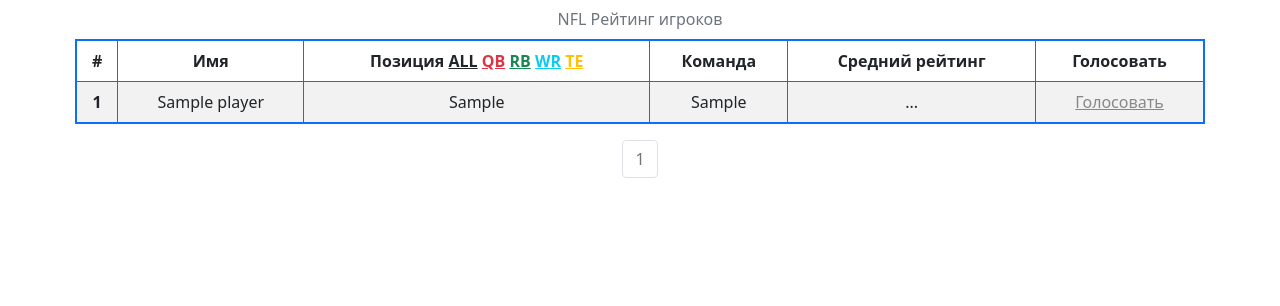
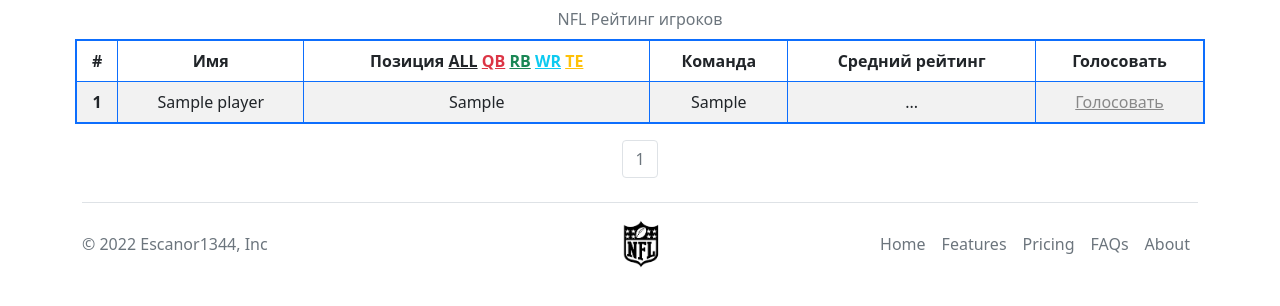
Before and after one commit to Escanor1344/petproject1, a Django app: page / in a window 1280 px wide. Shown: the part 136-442 px from the top of the page. Run offline with Django 4.2, Linux system fonts and the light colour scheme; tables that the repository leaves empty hold one stand-in row (values such as "Sample post"); parts of the project's set-up code (start-up, migrations or seed data) failed here and were passed over; some libraries are stand-ins or nearby versions.

Commit message:
footer, .gitignore added

```diff
--- a/mainapp/templates/base.html
+++ b/mainapp/templates/base.html
@@ -8,7 +8,6 @@
     <meta http-equiv="X-UA-Compatible" content="ie=edge">
     <title>{{ title }}</title>
     <link href="https://cdn.jsdelivr.net/npm/bootstrap@5.0.2/dist/css/bootstrap.min.css" rel="stylesheet" integrity="sha384-EVSTQN3/azprG1Anm3QDgpJLIm9Nao0Yz1ztcQTwFspd3yD65VohhpuuCOmLASjC" crossorigin="anonymous">
-    <link rel="stylesheet" href="https://cdnjs.cloudflare.com/ajax/libs/font-awesome/4.7.0/css/font-awesome.min.css">
     <link rel="stylesheet" href="{% static 'css/styles.css' %}" />
     <script src="https://cdn.jsdelivr.net/npm/bootstrap@5.1.3/dist/js/bootstrap.bundle.min.js" integrity="sha384-ka7Sk0Gln4gmtz2MlQnikT1wXgYsOg+OMhuP+IlRH9sENBO0LRn5q+8nbTov4+1p" crossorigin="anonymous"></script>
     <script src="https://ajax.googleapis.com/ajax/libs/jquery/3.1.0/jquery.min.js"></script>
@@ -18,7 +17,6 @@
         $('[data-bs-toggle="tooltip"]').tooltip ();
       });
     </script>
-
 </head>
 <body>
 <div class="container">
@@ -46,6 +44,20 @@
 </div>
 
 {% block content %}{% endblock %}
-
+<div class="container">
+    <footer class="d-flex flex-wrap justify-content-between align-items-center py-3 my-4 border-top">
+        <p class="col-md-4 mb-0 text-muted">&copy; 2022 Escanor1344, Inc</p>
+        <a href="/" class="col-md-4 d-flex align-items-center justify-content-center mb-3 mb-md-0 me-md-auto link-dark text-decoration-none">
+            <img src="{% static 'images/NFL.png' %}" alt="NFL" style="font-size:50px;width: 50px;" >
+        </a>
+        <ul class="nav col-md-4 justify-content-end">
+            <li class="nav-item"><a href="/" class="nav-link px-2 text-muted">Home</a></li>
+            <li class="nav-item"><a href="#" class="nav-link px-2 text-muted">Features</a></li>
+            <li class="nav-item"><a href="#" class="nav-link px-2 text-muted">Pricing</a></li>
+            <li class="nav-item"><a href="#" class="nav-link px-2 text-muted">FAQs</a></li>
+            <li class="nav-item"><a href="#" class="nav-link px-2 text-muted">About</a></li>
+        </ul>
+    </footer>
+</div>
 </body>
 </html>
```
Also changed, not shown: mainapp/static/images/NFL.png (added), 1 other file.
